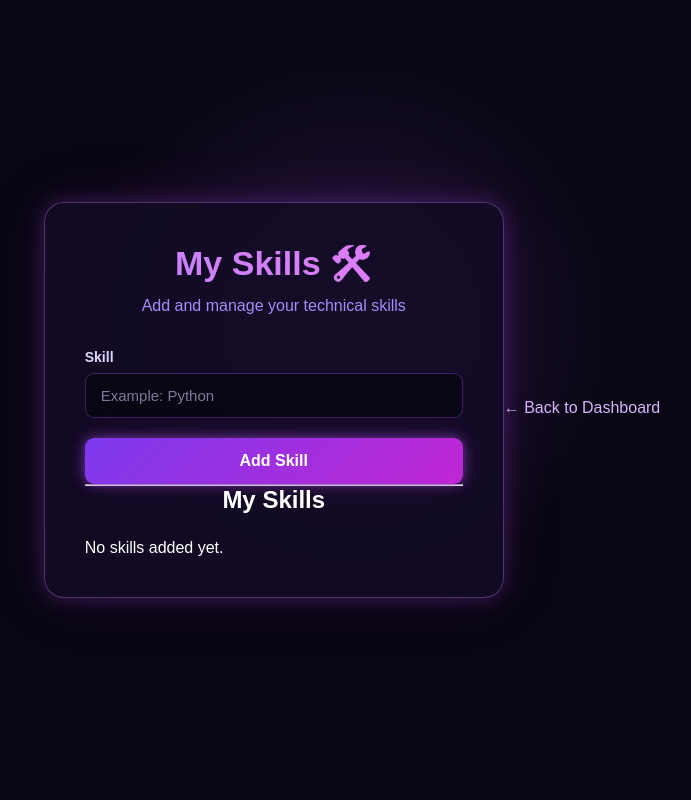
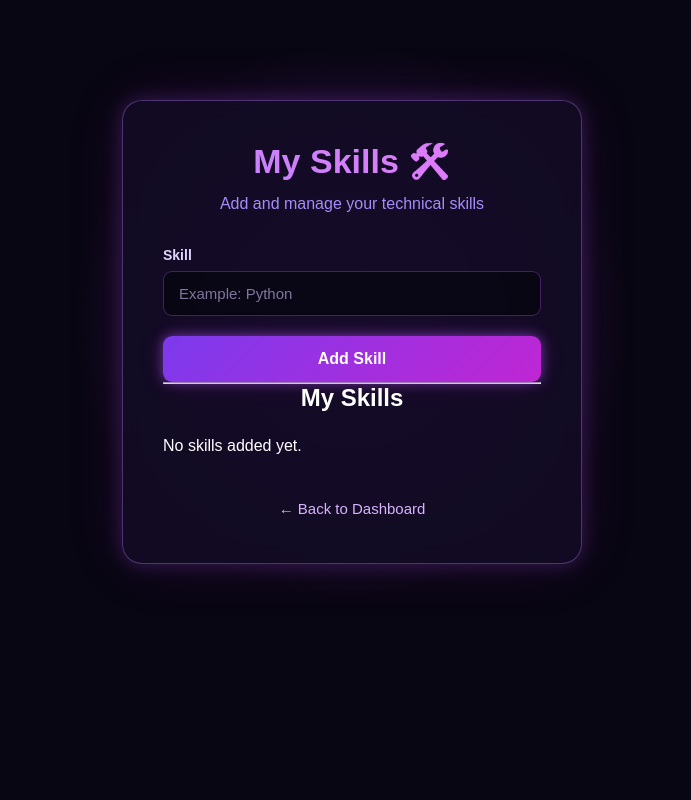
Before and after one commit to arahulroshan/Portfolio-Publisher, a Flask app: page /skills in a window 1280 px wide. Shown: the part 75-875 px from the top of the page, without its empty margins (288-979 px from the left). Run offline with Flask 3, Linux system fonts and the light colour scheme; the visitor is signed in with stand-in values (Sample User, id 1); data that the repository does not hold is empty.

Commit message:
Fix skills back dashboard button

```diff
--- a/static/css/style.css
+++ b/static/css/style.css
@@ -226,17 +226,12 @@ body {
    REGISTER / LOGIN / FORM
 ========================================= */
 
-.auth-container {
+ .auth-container {
     min-height: 100vh;
-
     display: flex;
-
     justify-content: center;
-
-    align-items: center;
-
-    padding: 40px 20px;
-
+    align-items: flex-start;
+    padding: 100px 20px 50px;
     background:
         radial-gradient(
             circle at 50% 40%,
@@ -789,37 +784,29 @@ body {
     color: #cfcfcf;
 }
 
-
 /* =========================================
    BACK TO DASHBOARD
 ========================================= */
 
 .back-dashboard {
+    width: 100%;
+    box-sizing: border-box;
     text-align: center;
-
-    margin-top: 45px;
-
-    margin-bottom: 30px;
+    margin-top: 25px;
+    padding-bottom: 10px;
 }
 
-
 .back-dashboard a {
+    display: inline-block;
     color: #d8b4fe;
-
     text-decoration: none;
-
-    font-size: 16px;
+    font-size: 15px;
 }
-
 
 .back-dashboard a:hover {
     color: #ffffff;
-
-    text-shadow:
-        0 0 10px #c026d3;
+    text-shadow: 0 0 10px #c026d3;
 }
-
-
 /* =========================================
    MOBILE
 ========================================= */
@@ -901,25 +888,13 @@ body {
     .project-image {
         height: 190px;
     }
-    .back-dashboard {
-    text-align: center;
-    margin: 30px 0;
-}
 
-.back-btn {
-    display: inline-block !important;
-    padding: 12px 25px !important;
-    background: purple !important;
-    color: white !important;
-    text-decoration: none !important;
-    border-radius: 10px !important;
-}
-.back-dashboard {
+   .back-dashboard {
     text-align: center;
     margin: 40px 0 20px;
 }
 
-.back-btn {
+    .back-btn {
     display: inline-block;
     padding: 12px 24px;
     border-radius: 10px;
@@ -936,3 +911,26 @@ body {
     box-shadow: 0 0 25px rgba(192, 38, 211, 0.7);
 }
 }
+/* FIX SKILLS BACK BUTTON */
+.auth-box .back-dashboard {
+    display: block !important;
+    width: 100% !important;
+    position: relative !important;
+    clear: both !important;
+    text-align: center !important;
+    margin: 30px 0 0 0 !important;
+    padding: 15px 0 5px 0 !important;
+}
+
+.auth-box .back-dashboard a {
+    display: inline-block !important;
+    position: relative !important;
+    color: #d8b4fe !important;
+    text-decoration: none !important;
+    font-size: 15px !important;
+}
+
+.auth-box .back-dashboard a:hover {
+    color: #ffffff !important;
+    text-shadow: 0 0 10px #c026d3 !important;
+}
--- a/templates/skills.html
+++ b/templates/skills.html
@@ -19,7 +19,7 @@
 <body>
 
 
-    <!-- NAVBAR -->
+    <!-- ================= NAVBAR ================= -->
 
     <nav class="navbar">
 
@@ -29,11 +29,11 @@
 
         <div class="nav-links">
 
-            <a href="/dashboard">
+            <a href="{{ url_for('dashboard') }}">
                 Dashboard
             </a>
 
-            <a href="/logout">
+            <a href="{{ url_for('logout') }}">
                 Logout
             </a>
 
@@ -43,12 +43,14 @@
 
 
 
-    <!-- SKILLS SECTION -->
+    <!-- ================= SKILLS SECTION ================= -->
 
     <div class="auth-container">
 
         <div class="auth-box">
 
+
+            <!-- TITLE -->
 
             <h1>
                 My Skills 🛠️
@@ -61,7 +63,7 @@
 
 
 
-            <!-- ADD SKILL -->
+            <!-- ================= ADD SKILL ================= -->
 
             <form method="POST">
 
@@ -88,7 +90,7 @@
 
 
 
-            <!-- SKILL LIST -->
+            <!-- ================= SKILL LIST ================= -->
 
             <h2>
                 My Skills
@@ -111,7 +113,7 @@
                             <!-- EDIT -->
 
                             <a
-                                href="/edit-skill/{{ skill['id'] }}"
+                                href="{{ url_for('edit_skill', skill_id=skill['id']) }}"
                                 class="skill-edit"
                             >
                                 ✏️ Edit
@@ -121,7 +123,7 @@
                             <!-- DELETE -->
 
                             <a
-                                href="/delete-skill/{{ skill['id'] }}"
+                                href="{{ url_for('delete_skill', skill_id=skill['id']) }}"
                                 class="skill-delete"
                                 onclick="return confirm('Are you sure you want to delete this skill?');"
                             >
@@ -134,6 +136,7 @@
 
                 {% endfor %}
 
+
             {% else %}
 
                 <p>
@@ -143,18 +146,21 @@
             {% endif %}
 
 
-        </div>
-<!-- ================= BACK ================= -->
 
-        <div class="back-dashboard">
+            <!-- ================= BACK TO DASHBOARD ================= -->
 
-            <a href="{{ url_for('dashboard') }}">
-                ← Back to Dashboard
-            </a>
+            <div class="back-dashboard">
+
+                <a href="{{ url_for('dashboard') }}">
+                    ← Back to Dashboard
+                </a>
+
+            </div>
+
 
         </div>
 
-    </section>
+
     </div>
 
 
```
